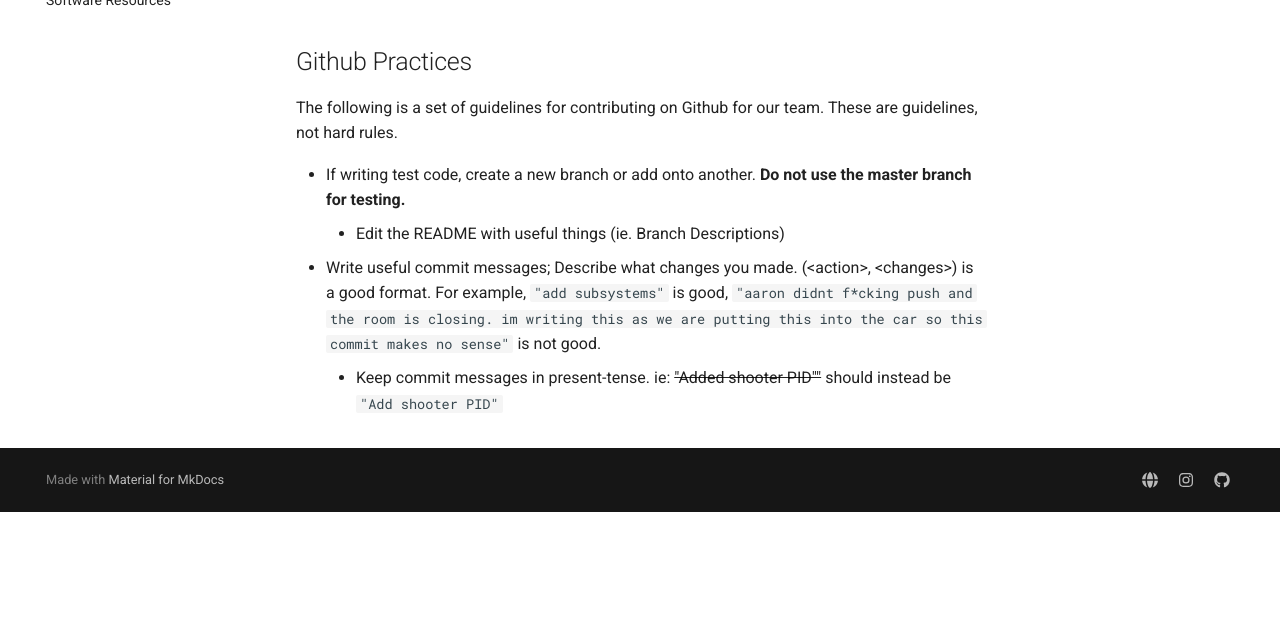
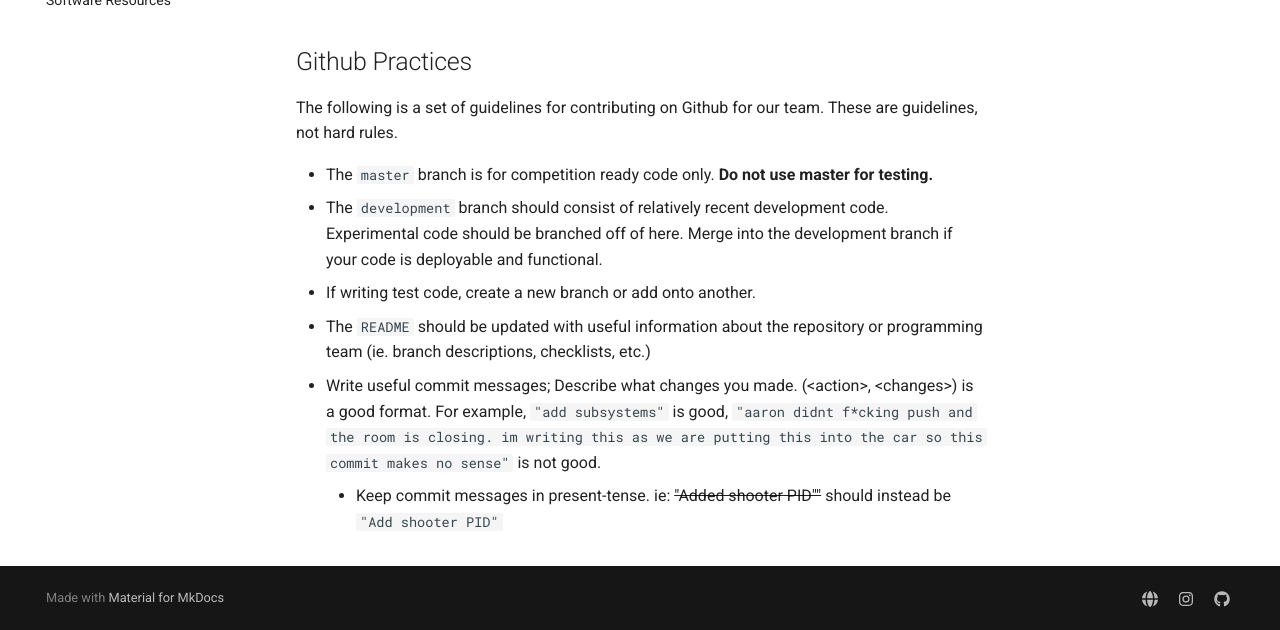
Before and after one commit to bobabots253/bobadocs, an MkDocs documentation site: the page built from docs/programming/gitstuff.md, in a window 1280 px wide and 900 px high, scrolled down 662 px, cut to the strip 270-900 px from the top of the window. Built offline with MkDocs 1.6.1 and Material for MkDocs 9.7.7, drawn with Linux system fonts in a browser that asks for light colours; comment, search, counter and statistics services are not loaded; before the commit the page ends 1444 px from its top, so only the background shows below that.

Commit message:
Clarify github guidelines

```diff
--- a/docs/programming/gitstuff.md
+++ b/docs/programming/gitstuff.md
@@ -19,8 +19,10 @@ If you don't already have one, create an account at https://github.com/.
 
 The following is a set of guidelines for contributing on Github for our team. These are guidelines, not hard rules.
 
-- If writing test code, create a new branch or add onto another. **Do not use the master branch for testing.**
-    - Edit the README with useful things (ie. Branch Descriptions)
+- The `master` branch is for competition ready code only. **Do not use master for testing.**
+- The `development` branch should consist of relatively recent development code. Experimental code should be branched off of here. Merge into the development branch if your code is deployable and functional.
+- If writing test code, create a new branch or add onto another.
+- The `README` should be updated with useful information about the repository or programming team (ie. branch descriptions, checklists, etc.)
 - Write useful commit messages; Describe what changes you made. (<action\>, <changes\>) is a good format. For example,
 `"add subsystems"` is good, `"aaron didnt f*cking push and the room is closing. im writing this as we are putting this into the car so this commit makes no sense"` is not good.
     - Keep commit messages in present-tense. ie: ~~"Added shooter PID""~~ should instead be `"Add shooter PID"`
```
